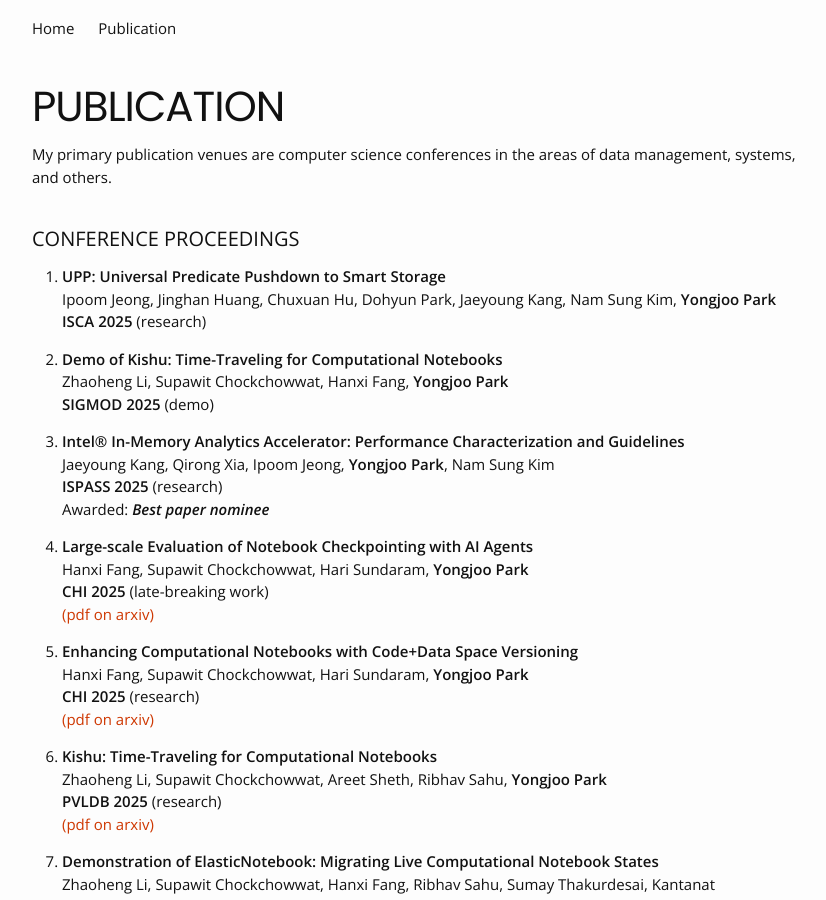
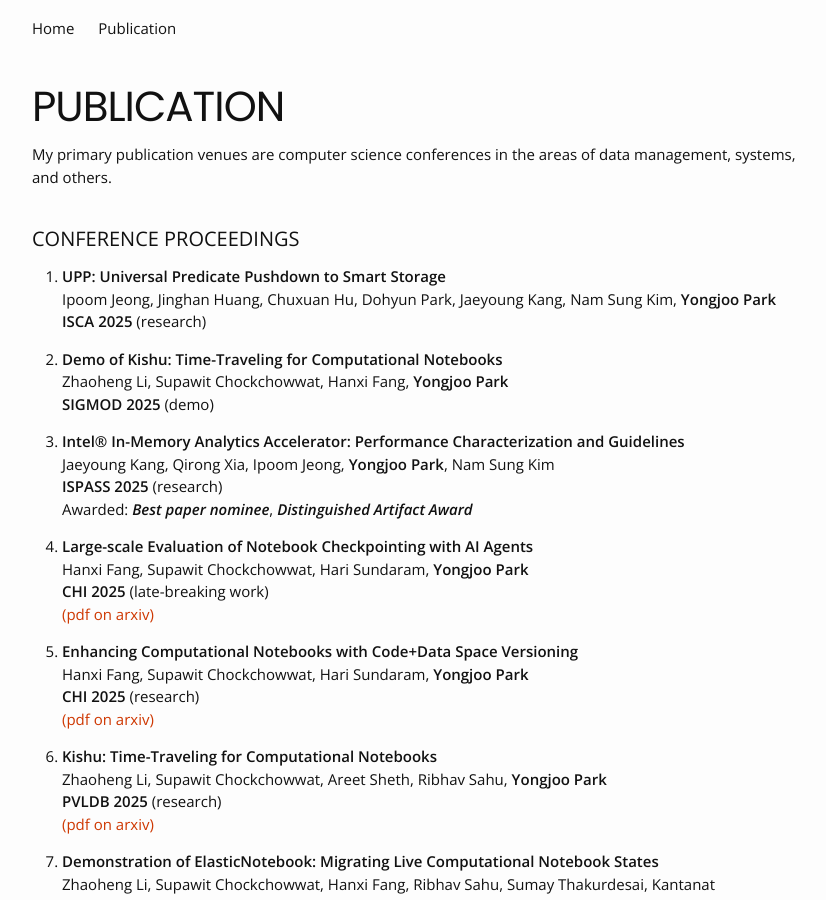
Before and after one commit to pyongjoo/pyongjoo.github.io, a Jekyll site: the page built from publication.md, in a window 1280 px wide and 900 px high. Shown: the whole window, without its empty margins (218-1044 px from the left). Built offline with Jekyll 4.4.1, drawn with Linux system fonts in a browser that asks for light colours.

Commit message:
award added

```diff
--- a/publication.md
+++ b/publication.md
@@ -24,7 +24,7 @@
 1. **Intel® In-Memory Analytics Accelerator: Performance Characterization and Guidelines**
    Jaeyoung Kang, Qirong Xia, Ipoom Jeong, **Yongjoo Park**, Nam Sung Kim
    **ISPASS 2025** (research)
-   Awarded: ***Best paper nominee***
+   Awarded: ***Best paper nominee***, ***Distinguished Artifact Award***
 
 1. **Large-scale Evaluation of Notebook Checkpointing with AI Agents**
    Hanxi Fang, Supawit Chockchowwat, Hari Sundaram, **Yongjoo Park**
```
